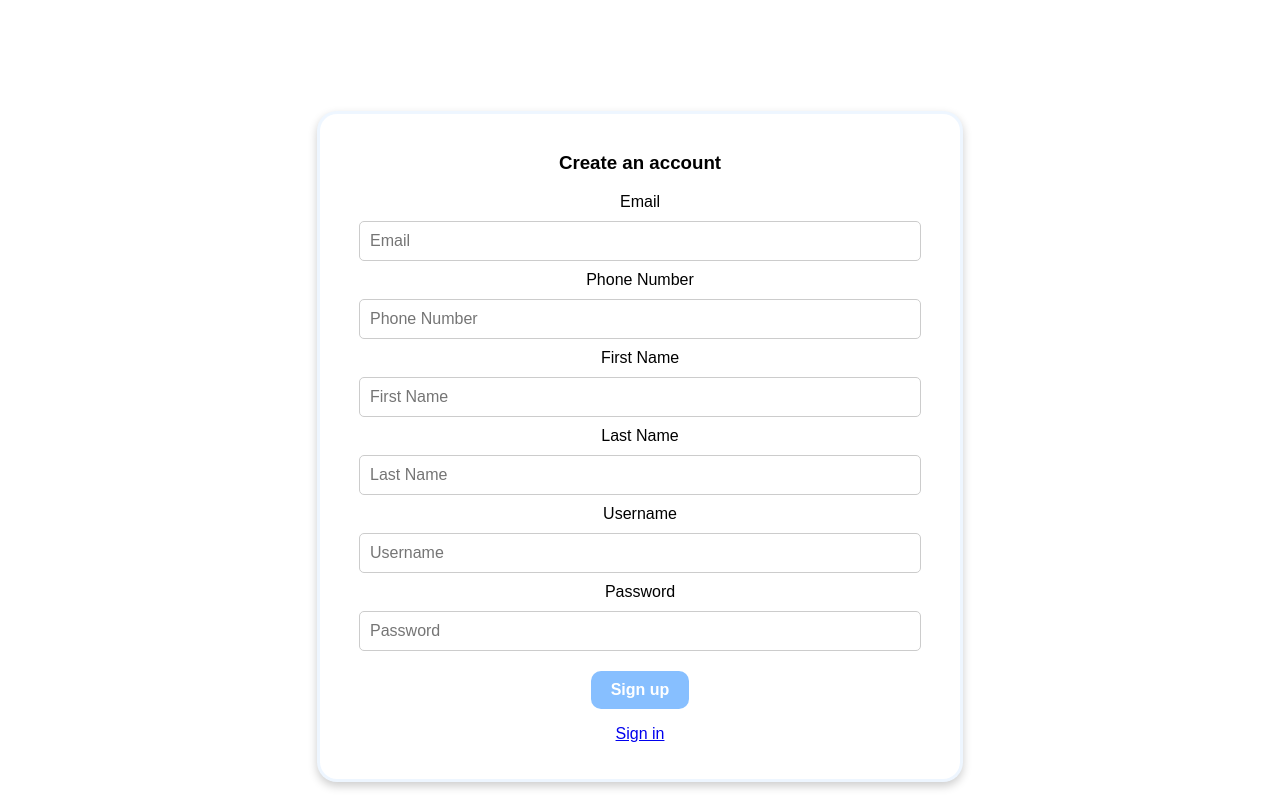
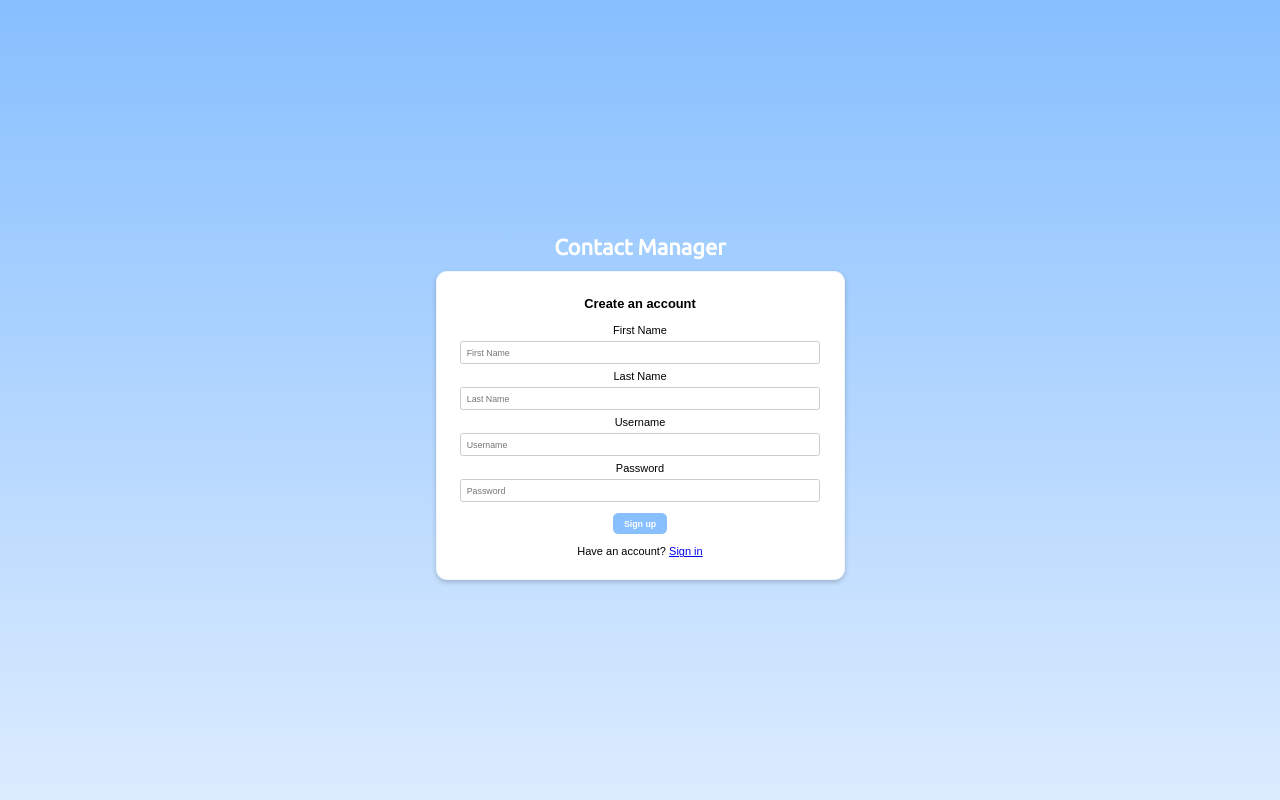
Before and after one commit to Hasini-D/small-project-32, a PHP site: page /signup.html in a window 1280 px wide. Run offline with PHP 8.4, Linux system fonts and the light colour scheme.

Commit message:
merge confilict'

```diff
--- a/LAMPAPI/Register.php
+++ b/LAMPAPI/Register.php
@@ -1,4 +1,9 @@
 <?php
+header("Access-Control-Allow-Origin: *");
+header("Content-Type: application/json; charset=UTF-8");
+header("Access-Control-Allow-Methods: POST, OPTIONS");
+header("Access-Control-Allow-Headers: Content-Type, Authorization, X-Requested-With");
+
 $inData = getRequestInfo();
 
 $firstName = $inData["firstName"];
--- a/css/styles.css
+++ b/css/styles.css
@@ -2,18 +2,13 @@ html {
     height: 100%;
 }
 
-   body {
-    height: 100%; /* Ensures both html and body occupy the full height of the viewport */
-}
-
-body {
+.login{
     font-family: Arial, Helvetica, sans-serif;
     margin: 0;
     padding: 0;
-    min-height: 100%; /* Ensures the body stretches to fit all content */
-    padding: 0;
-    margin: 0;
+    height: 100%;
     min-height: 100%;
+    background-image: linear-gradient(#87bfff, #DCECFF);
     background-attachment: fixed; /* Ensures the background remains fixed during scrolling */
     background-size: cover; /* Ensures the background scales to fill the entire page */
     background-repeat: no-repeat; /* Prevents the background from repeating */
@@ -22,6 +17,24 @@ body {
     justify-content: center;
     align-items: center;
     flex-direction: column;
+}
+
+.signup{
+    font-family: Arial, Helvetica, sans-serif;
+    margin: 0;
+    padding: 0;
+    height: 100%;
+    min-height: 100%;
+    background-image: linear-gradient(#87bfff, #DCECFF);
+    background-attachment: fixed; /* Ensures the background remains fixed during scrolling */
+    background-size: cover; /* Ensures the background scales to fill the entire page */
+    background-repeat: no-xrepeat; /* Prevents the background from repeating */
+    background-position: center;
+    display: flex;
+    justify-content: center;
+    align-items: center;
+    flex-direction: column;
+    zoom: 55%;
 }
 
 .container {
@@ -38,16 +51,19 @@ body {
 
 .container_signup {
     background-color: white;
-    width: 50%;
-    max-width: 600px;
+    width: 700px;
     border: 3px solid rgba(135, 191, 255, 0.14);
     padding: 20px;
     text-align: center;
     border-radius: 20px;
     box-shadow: 0 4px 10px rgba(0, 0, 0, 0.2);
     align-items: center; /* Center content vertically */
+    font-size: 20px;
 }
 
+h1{
+    text-align: center;
+}
 
 .button {
     background-color: #87bfff;
--- a/index.html
+++ b/index.html
@@ -2,15 +2,16 @@
 <html>
 <head>
     <title>COP 4331 LAMP Stack Demo</title>
+    <meta name="viewport" content="width=device-width, initial-scale=1.0">
     <script type="text/javascript" src="js/md5.js"></script>
     <script type="text/javascript" src="js/code.js"></script>
     <link href="css/styles.css" rel="stylesheet">
     <link href="https://fonts.googleapis.com/css?family=Ubuntu" rel="stylesheet">
     <link rel="icon" href="/favicon.ico" type="image/x-icon">
 </head>
-<body>
+<body class="login">
     <div>
-        <h1 id="title">COP 4331 LAMP Stack Demo</h1>
+        <h1 id="title">Contact Manager</h1>
     </div>
 
     <div class="container">
--- a/js/code.js
+++ b/js/code.js
@@ -173,3 +173,48 @@ function searchColor()
 	}
 
 }
+
+
+function signUp() {
+    //const email = document.getElementById("email").value;
+    //const phoneNumber = document.getElementById("phoneNumber").value;
+    const firstName = document.getElementById("firstName").value;
+    const lastName = document.getElementById("lastName").value;
+    const loginName = document.getElementById("loginName").value;
+    const password = document.getElementById("loginPassword").value;
+
+    const data = {
+        //email: email,
+        //phoneNumber: phoneNumber,
+        firstName: firstName,
+        lastName: lastName,
+        login: loginName,
+        password: password
+    };
+
+	const url = urlBase + '/Register.' + extension;
+        const xhr = new XMLHttpRequest();
+        xhr.open("POST", url, true);
+
+	xhr.setRequestHeader("Content-Type", "application/json");
+	xhr.onreadystatechange = function(){
+		if (this.readyState == 4) {
+			if (this.status == 200) {
+				const response = JSON.parse(xhr.responseText);
+				if (response.success) {
+					console.log("Data being sent:", data);
+					alert(response.message);
+					window.location.href = "color.html";
+				} else {
+					console.log("Data being sent:", data);
+					alert("Error: " + response.error);
+				}
+			} else {
+				console.log("Data being sent:", data);
+				alert("Server error: " + this.status + " - " + this.statusText);
+			}
+		}
+	};
+
+	xhr.send(JSON.stringify(data));
+}
--- a/signup.html
+++ b/signup.html
@@ -2,26 +2,27 @@
 <html>
 <head>
     <title>Sign Up</title>
+    <meta name="viewport" content="width=device-width, initial-scale=1.0">
     <script type="text/javascript" src="js/md5.js"></script>
     <script type="text/javascript" src="js/code.js"></script>
     <link href="css/styles.css" rel="stylesheet">
     <link href="https://fonts.googleapis.com/css?family=Ubuntu" rel="stylesheet">
 </head>
-<body>
+<body class="signup">
     <div>
-        <h1 id="title">COP 4331 LAMP Stack Demo</h1>
+        <h1 id="title">Contact Manager</h1>
     </div>
 
     <div class="container_signup">
 		<!--return false is used so The page does not reload or redirect upon form submission.-->
         <form id="signupForm" onsubmit="return false;">
             <h3>Create an account</h3>
-            <label for="email">Email</label>
+            <!--<label for="email">Email</label>
             <input type="text" id="email" name="email" placeholder="Email" required>
             <br>
             <label for="email">Phone Number</label>
             <input type="text" id="phoneNumber" name="phoneNumber" placeholder="Phone Number" required>
-            <br>
+            <br>-->
             <label for="firstName">First Name</label>
             <input type="text" id="firstName" name="firstName" placeholder="First Name" required>
             <br>
@@ -36,7 +37,7 @@
             <br>
             <button class="button" type="button" onclick="signUp();">Sign up</button>
         </form>
-        <p><a href="index.html">Sign in</a></p>
+        <p>Have an account? <a href="index.html">Sign in</a></p>
     </div>
 </body>
 </html>
```
Also changed, not shown: dump.sql (renamed from database-backup.sql, +19 -8 lines), 1 other file.
